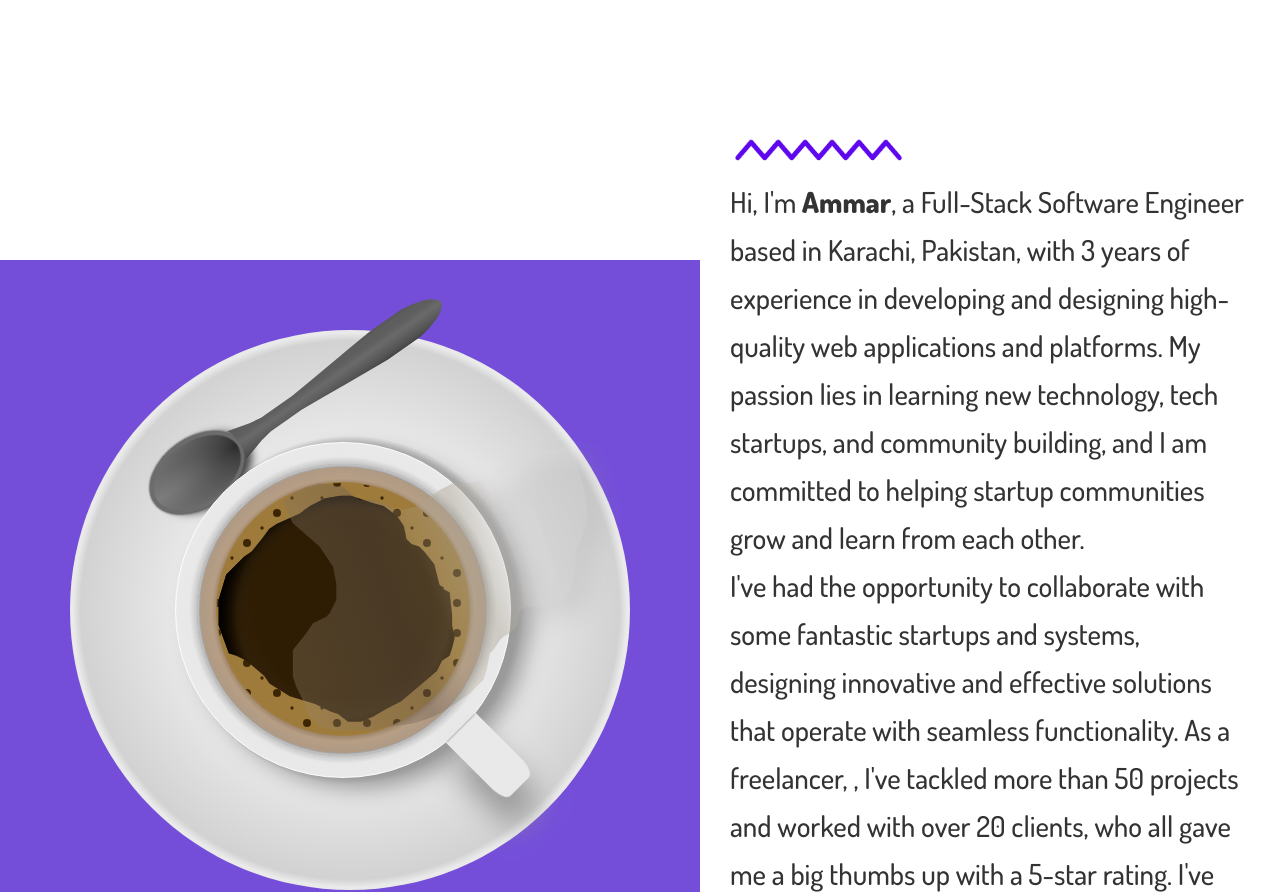
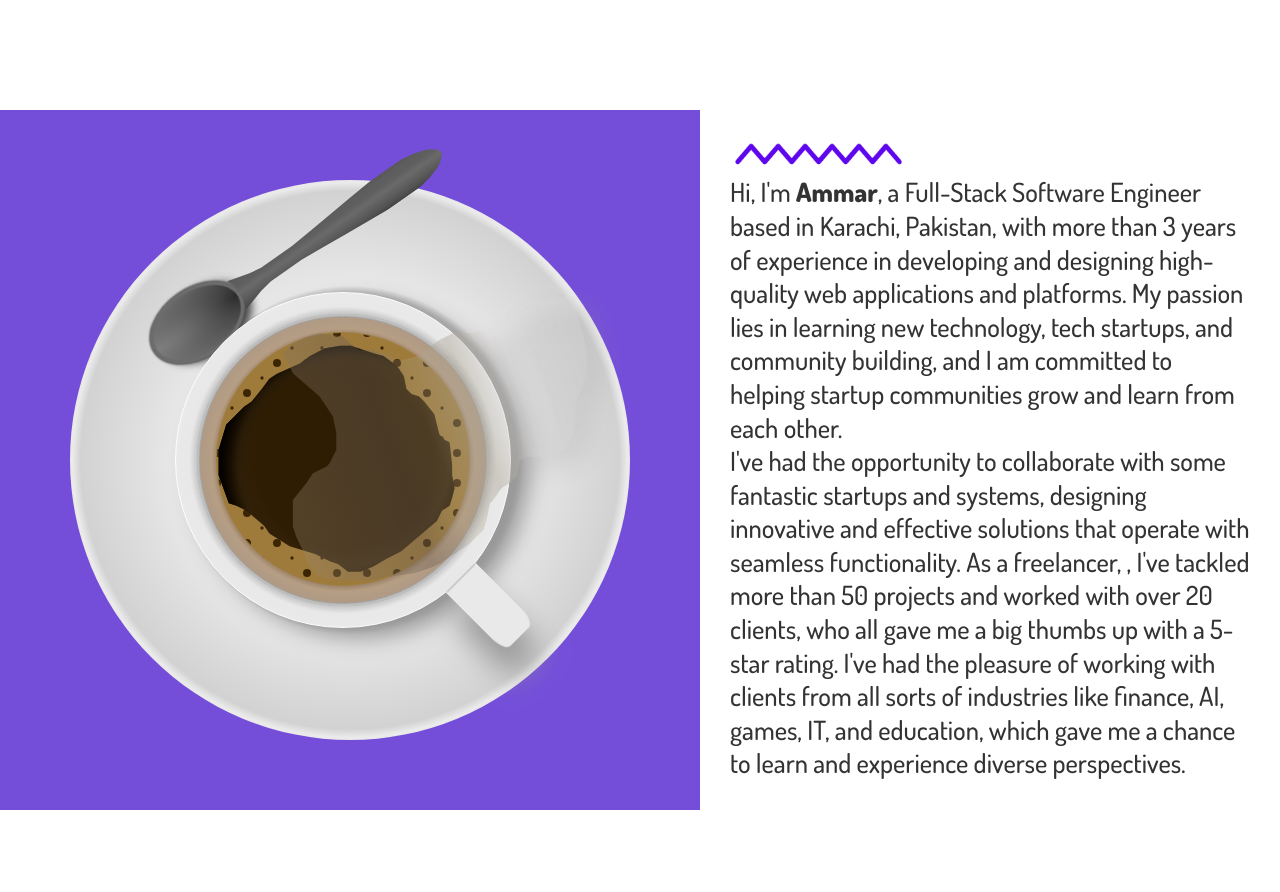
Before and after one commit to AmmarMasood/portfolio, a website: page index.html in a window 1280 px wide. Shown: the part 700-1592 px from the top of the page. Drawn offline with Linux system fonts and the light colour scheme.

Commit message:
new changes

```diff
--- a/index.html
+++ b/index.html
@@ -99,7 +99,7 @@
           <div class="contact__img">
             <img src="./img/img.png" alt="" />
           </div>
-          Hi, I'm <b>Ammar</b>, a Full-Stack Software Engineer based in Karachi, Pakistan, with 3 years of
+          Hi, I'm <b>Ammar</b>, a Full-Stack Software Engineer based in Karachi, Pakistan, with more than 3 years of
           experience in developing and designing high-quality web applications and platforms. My passion lies in
           learning new technology, tech
           startups, and community building, and I am committed to helping startup communities grow and learn from each
@@ -123,7 +123,7 @@
 
     <div class="projects" id="projects">
       <div class="projects__card ">
-        <div class="projects__card--img projects__card--color8">
+        <div class="projects__card--img projects__card--color8" style="background-color: #ff7700;">
           <img src="./img/portitem8.png" alt="" />
         </div>
         <div class="projects__card--txt">
--- a/package.json
+++ b/package.json
@@ -10,6 +10,6 @@
   "author": "",
   "license": "ISC",
   "dependencies": {
-    "node-sass": "^4.14.1"
+    "node-sass": "^8.0.0"
   }
 }
--- a/sass/layout/_about.scss
+++ b/sass/layout/_about.scss
@@ -27,8 +27,8 @@
       padding: 10px;
       margin: 20px;
       font-weight: 500;
-      font-size: 2rem;
-      line-height: 3rem;
+      font-size: 2.75rem;
+      line-height: 3.5rem;
       color: $color-grey-dark-3;
 
       @include respond(big-desktop) {
@@ -36,7 +36,7 @@
       }
 
       @include respond(tab-land) {
-        font-size: 2.5rem;
+        font-size: 2rem;
       }
     }
   }
```
Also changed, not shown: css/style.css, 1 other file.
